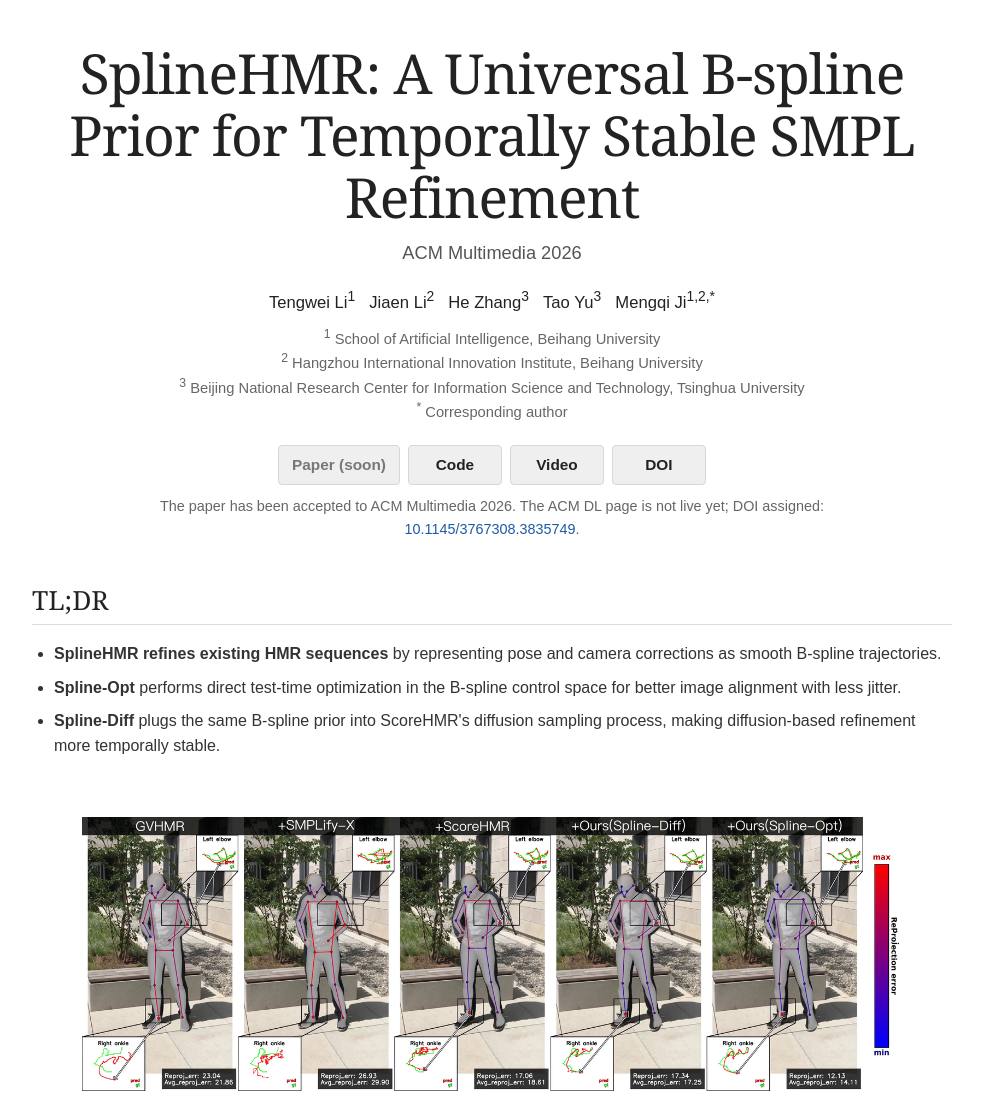
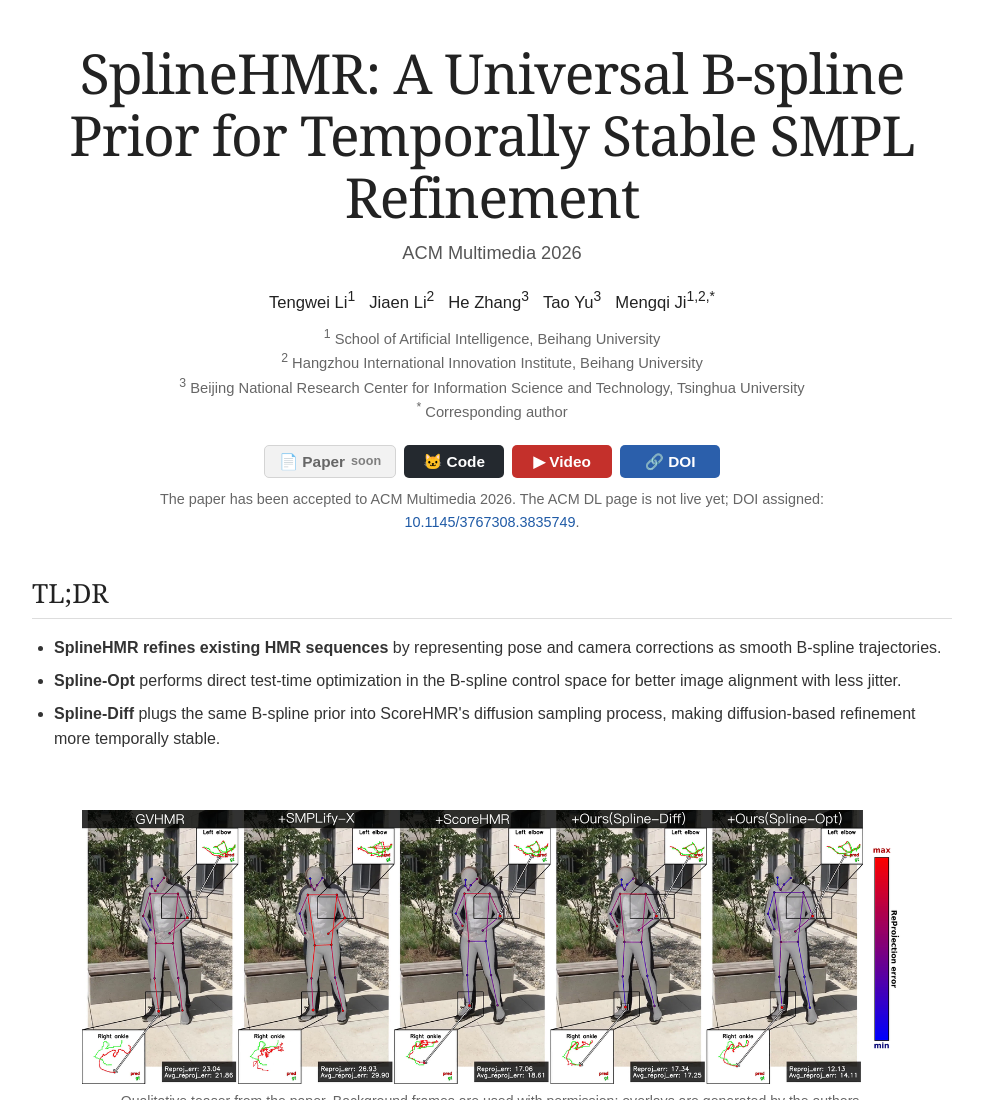
Before and after one commit to yizhitutuqiu/SplineHMR_Page, a plain HTML site: page index.html in a window 1280 px wide. Shown: the top 1100 px of the page, without its empty margins (148-1131 px from the left). Drawn offline with Linux system fonts and the light colour scheme.

Commit message:
Style project page links

```diff
--- a/index.html
+++ b/index.html
@@ -31,10 +31,10 @@
       </div>
 
       <nav class="links" aria-label="Project links">
-        <span class="link-button disabled">Paper (soon)</span>
-        <a class="link-button" href="https://github.com/yizhitutuqiu/SplineHMR">Code</a>
-        <a class="link-button" href="https://www.youtube.com/watch?v=BntuG1ZOT6g">Video</a>
-        <a class="link-button" href="https://doi.org/10.1145/3767308.3835749">DOI</a>
+        <span class="link-button paper">📄 Paper <span class="soon">soon</span></span>
+        <a class="link-button code" href="https://github.com/yizhitutuqiu/SplineHMR">🐱 Code</a>
+        <a class="link-button video" href="https://www.youtube.com/watch?v=BntuG1ZOT6g">▶ Video</a>
+        <a class="link-button doi" href="https://doi.org/10.1145/3767308.3835749">🔗 DOI</a>
       </nav>
       <p class="note">The paper has been accepted to ACM Multimedia 2026. The ACM DL page is not live yet; DOI assigned: <a href="https://doi.org/10.1145/3767308.3835749">10.1145/3767308.3835749</a>.</p>
     </header>
--- a/style.css
+++ b/style.css
@@ -65,25 +65,41 @@ h1 {
 }
 
 .link-button {
-  display: inline-block;
-  min-width: 94px;
-  padding: 7px 13px;
-  border-radius: 4px;
-  background: #efefef;
-  color: #222222;
-  border: 1px solid #d7d7d7;
-  font-weight: 600;
+  display: inline-flex;
+  align-items: center;
+  justify-content: center;
+  gap: 5px;
+  min-width: 100px;
+  padding: 8px 14px;
+  border-radius: 5px;
+  color: #ffffff;
+  border: 1px solid transparent;
+  font-weight: 700;
   font-size: 0.96rem;
+  line-height: 1;
 }
 
 .link-button:hover {
-  background: #e6e6e6;
   text-decoration: none;
+  filter: brightness(0.94);
 }
 
-.link-button.disabled {
-  color: #777777;
+.link-button.paper {
+  background: #f2f2f2;
+  color: #666666;
+  border-color: #d4d4d4;
   cursor: default;
+}
+
+.link-button.code { background: #24292f; }
+.link-button.video { background: #c4302b; }
+.link-button.doi { background: #2b5fab; }
+
+.soon {
+  margin-left: 1px;
+  font-size: 0.82em;
+  font-weight: 600;
+  opacity: 0.82;
 }
 
 .note {
```
